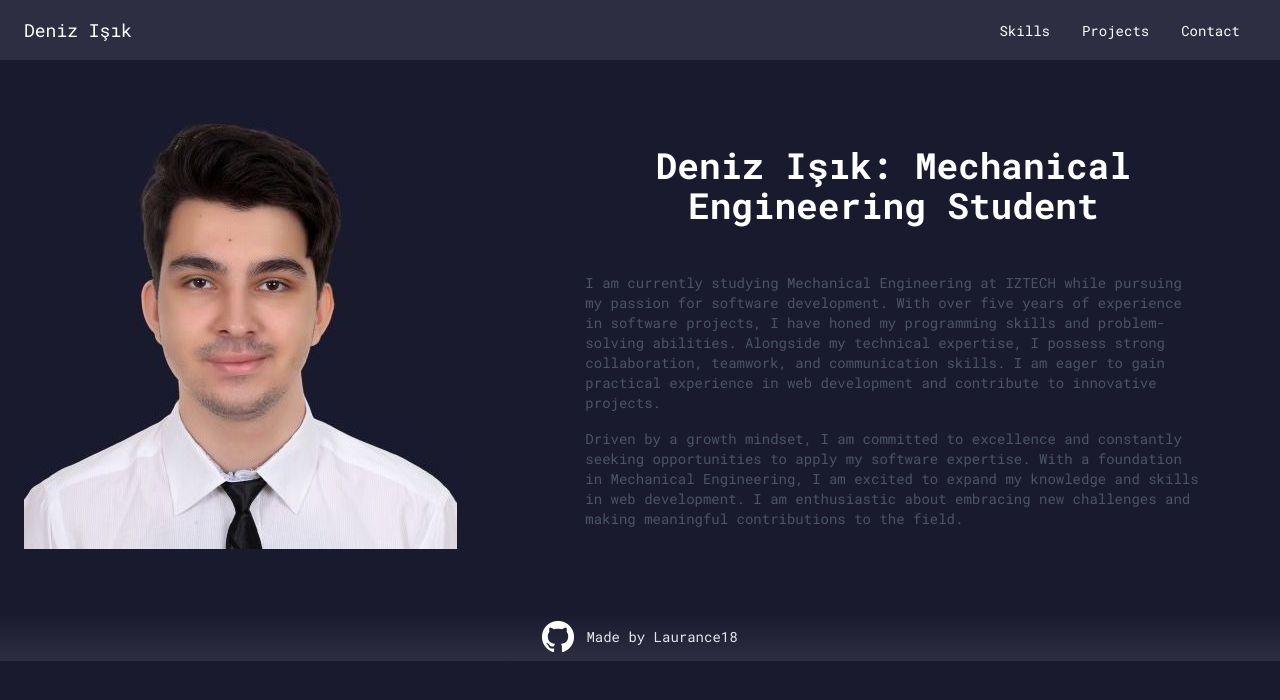
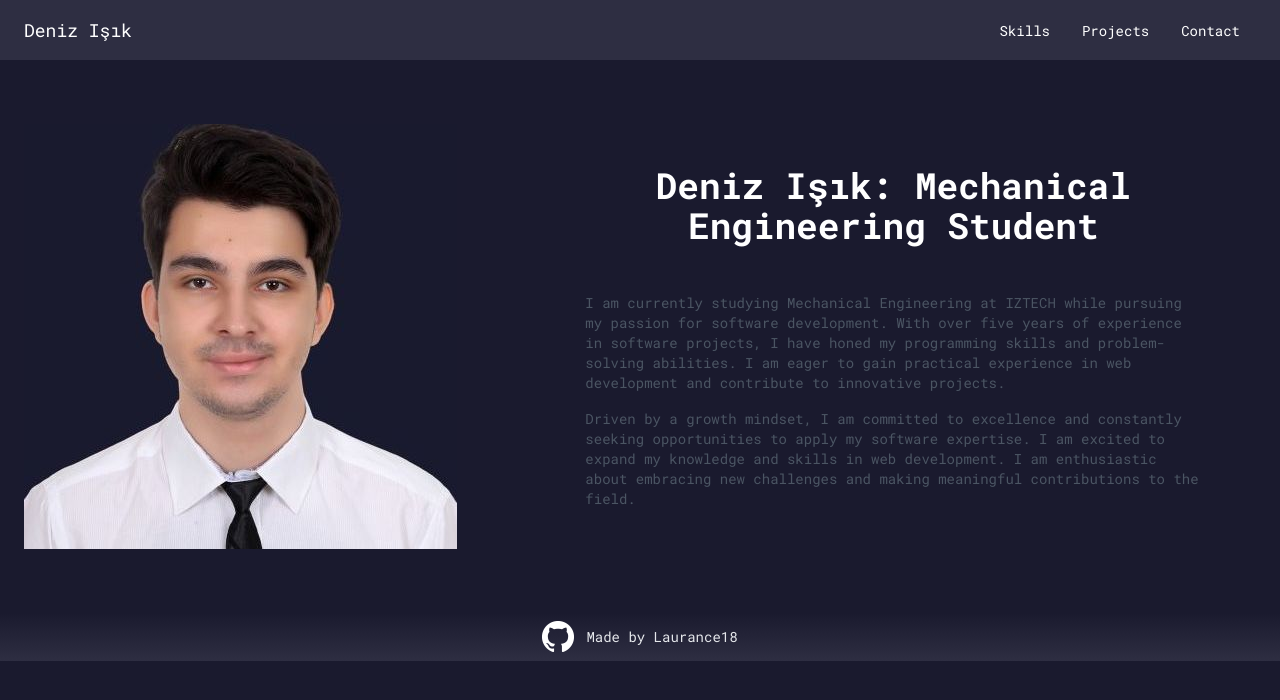
Before and after one commit to laurance18/portfolio, a JavaScript app in the folder portfolio-site/: page / in a window 1280 px wide. Shown: the top 700 px of the page. Built offline with nearby package versions, Linux system fonts and the light colour scheme; the HTML template or start-up script is replaced by a standard one.

Commit message:
Update About.js

```diff
--- a/portfolio-site/src/components/About.js
+++ b/portfolio-site/src/components/About.js
@@ -11,10 +11,10 @@ export default function About() {
                     <div class="md:w-7/12 lg:w-6/12">
                         <h2 class="text-2xl text-white font-bold md:text-4xl">Deniz Işık: Mechanical Engineering Student</h2>
                         <p class="mt-12 text-gray-600 text-left text-sm">
-                            I am currently studying Mechanical Engineering at IZTECH while pursuing my passion for software development. With over five years of experience in software projects, I have honed my programming skills and problem-solving abilities. Alongside my technical expertise, I possess strong collaboration, teamwork, and communication skills. I am eager to gain practical experience in web development and contribute to innovative projects.
+                            I am currently studying Mechanical Engineering at IZTECH while pursuing my passion for software development. With over five years of experience in software projects, I have honed my programming skills and problem-solving abilities. I am eager to gain practical experience in web development and contribute to innovative projects.
                         </p>
                         <p class="mt-4 text-gray-600 text-left text-sm">
-                            Driven by a growth mindset, I am committed to excellence and constantly seeking opportunities to apply my software expertise. With a foundation in Mechanical Engineering, I am excited to expand my knowledge and skills in web development. I am enthusiastic about embracing new challenges and making meaningful contributions to the field.
+                            Driven by a growth mindset, I am committed to excellence and constantly seeking opportunities to apply my software expertise. I am excited to expand my knowledge and skills in web development. I am enthusiastic about embracing new challenges and making meaningful contributions to the field.
                         </p>
                     </div>
                 </div>
```
